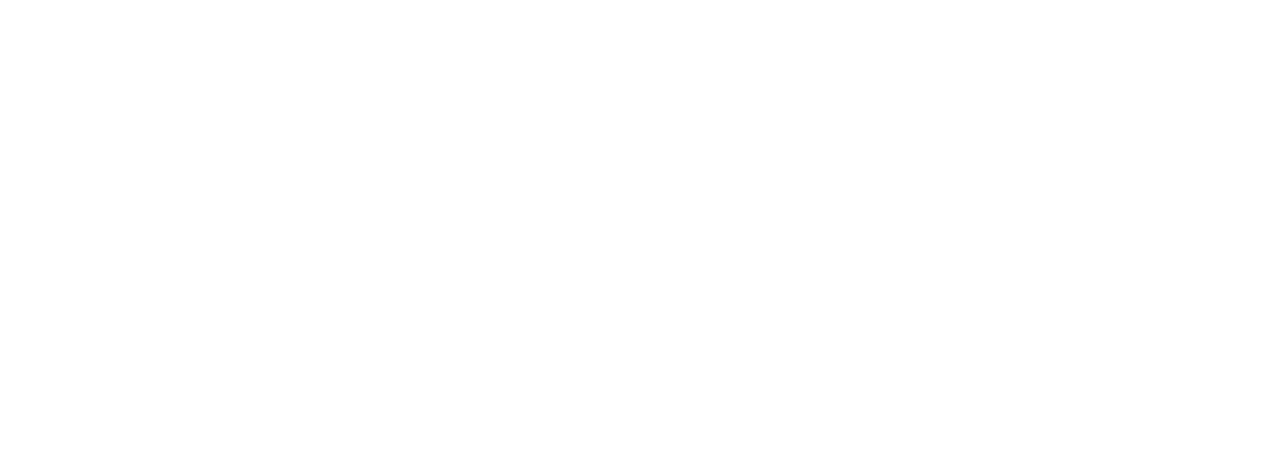
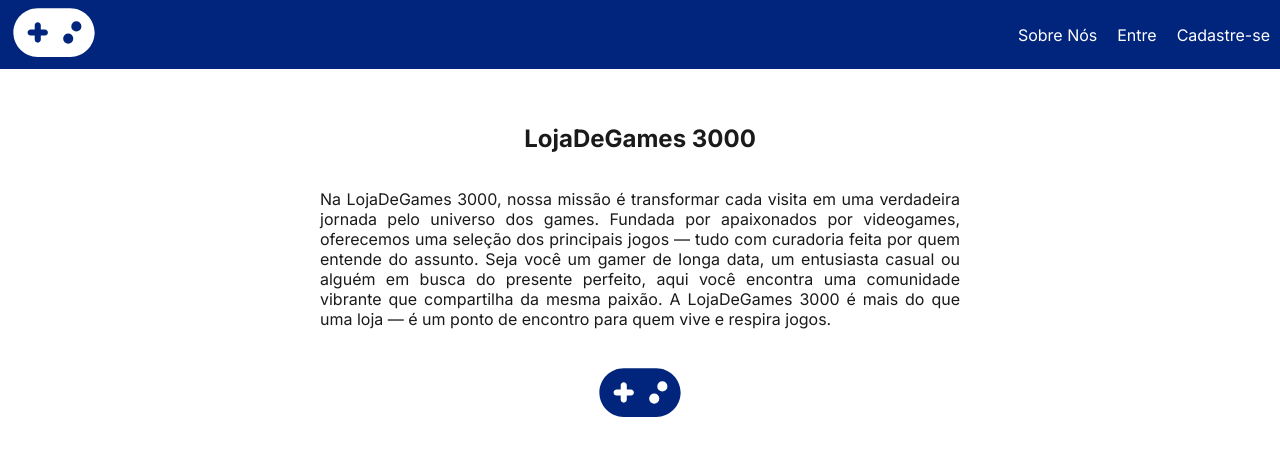
Before and after one commit to folonidaniel/TrabalhoWeb, a React (Create React App) app in the folder app/: page /about-us in a window 1280 px wide. Before the commit this address had no page. Shown: the top 456 px of the page. Built offline with nearby package versions, Linux system fonts and the light colour scheme.

Commit message:
feat: add AboutUs page

```diff
--- a/app/src/App.js
+++ b/app/src/App.js
@@ -1,10 +1,11 @@
 import { BrowserRouter, Routes, Route } from 'react-router-dom';
 
-import { Register } from './pages/Register'
-import { Login } from './pages/Login'
-import { ProductDetails } from './pages/ProductDetails'
-import { Cart } from './pages/Cart'
-import { Main } from './pages/Main'
+import { Register } from "./pages/Register"
+import { Login } from "./pages/Login"
+import { ProductDetails } from "./pages/ProductDetails"
+import { Cart } from "./pages/Cart"
+import { AboutUs } from "./pages/AboutUs"
+import { Main } from "./pages/Main"
 
 function App() {
   return (
@@ -14,7 +15,8 @@
         <Route path="/register" element={<Register/>}/>
         <Route path="/login" element={<Login/>}/>
         <Route path="/product/:id" element={<ProductDetails/>}/>
-        <Route path="/cart" element={<Cart></Cart>}/>
+        <Route path="/cart" element={<Cart/>}/>
+        <Route path="/about-us" element={<AboutUs/>}/>
       </Routes>
     </BrowserRouter>
   );
--- a/app/src/components/Navbar.js
+++ b/app/src/components/Navbar.js
@@ -15,8 +15,8 @@
 
         {loggedUser === null ? (
           <>
-            <a href="/login" className={styles["nav-right-items"]}>Login</a>
-            <a href="/register" className={styles["nav-right-items"]}>Registro</a>
+            <a href="/login" className={styles["nav-right-items"]}>Entre</a>
+            <a href="/register" className={styles["nav-right-items"]}>Cadastre-se</a>
             <img id={styles["menu-icon"]} src="/icons/bars-solid.svg" alt="Menu" />
           </>
         ) : (
--- /dev/null
+++ b/app/src/pages/AboutUs.js
@@ -0,0 +1,17 @@
+import Navbar from "../components/Navbar"
+import styles from "../styles/AboutUs.module.css"
+
+export function AboutUs(){
+    return (
+        <>
+            <Navbar></Navbar>
+            <main className={styles.main}>
+                <h2 className={styles.title}>LojaDeGames 3000</h2>
+                <p className={styles.p}>
+                    Na LojaDeGames 3000, nossa missão é transformar cada visita em uma verdadeira jornada pelo universo dos games. Fundada por apaixonados por videogames, oferecemos uma seleção dos principais jogos — tudo com curadoria feita por quem entende do assunto. Seja você um gamer de longa data, um entusiasta casual ou alguém em busca do presente perfeito, aqui você encontra uma comunidade vibrante que compartilha da mesma paixão. A LojaDeGames 3000 é mais do que uma loja — é um ponto de encontro para quem vive e respira jogos.
+                </p>
+                <img className={styles.logoIcon} src="/icons/gamepad-solid-blue.svg" alt="Logo"/>
+            </main>
+        </>
+    )
+}
--- a/app/src/pages/Login.js
+++ b/app/src/pages/Login.js
@@ -52,11 +52,13 @@
       <form onSubmit={handleLogin} className={styles.main}>
         <section id={styles["logo_class"]}>
           <div className={styles.logo}>
-            <img
-              className={styles.img}
-              src="icons/gamepad-solid.svg"
-              alt="imagem poggers"
-            />
+            <a href="/">
+              <img
+                className={styles.img}
+                src="icons/gamepad-solid.svg"
+                alt="imagem poggers"
+              />
+            </a>
           </div>
           <h1 className={styles.h1}>Login</h1>
         </section>
--- a/app/src/pages/Register.js
+++ b/app/src/pages/Register.js
@@ -64,9 +64,11 @@
       <form onSubmit={handleRegister} action="/create/user" method="POST" className={styles.main}>
         <section id={styles['logo_class']}>
           <div className="logo">
-            <img className={styles.img} src="icons/gamepad-solid.svg" alt="imagem poggers" />
+            <a href="/">
+              <img className={styles.img} src="icons/gamepad-solid.svg" alt="imagem poggers" />
+            </a>
           </div>
-          <h1 className={styles.h1}>Registro</h1>
+          <h1 className={styles.h1}>Cadastro</h1>
         </section>
         <section id={styles['placeholder_class']}>
           {error === null ? (
--- /dev/null
+++ b/app/src/styles/AboutUs.module.css
@@ -0,0 +1,18 @@
+.main {
+    display: flex;
+    flex-direction: column;
+    align-items: center;
+}
+
+.p {
+    max-width: 50%;
+    font-family: Inter;
+    text-align: justify;
+    color: #1A1A1A;
+}
+
+.logoIcon {
+    margin-top: 15px;
+    width: 108px;
+    height: 65px;
+}
--- a/app/src/styles/Login.module.css
+++ b/app/src/styles/Login.module.css
@@ -25,7 +25,6 @@
     width: 150px;
     height: 150px;
     border-radius: 50%;
-    margin-left: 5px;
 }
 
 #placeholder_class{
```
Also changed, not shown: app/public/icons/gamepad-solid-blue.svg (added), app/src/styles/AdminCreateProducts.module.css (renamed from app/src/styles/adminCreateProducts.module.css).
